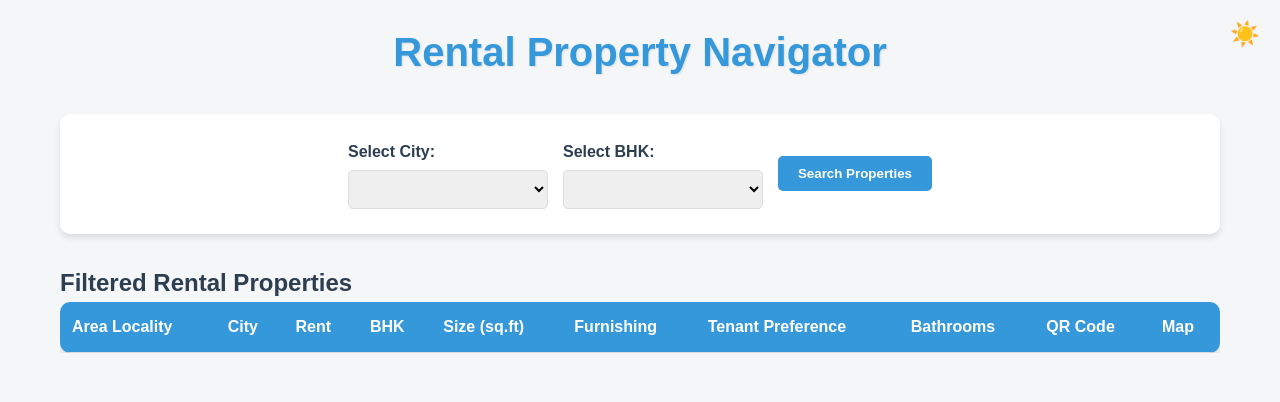
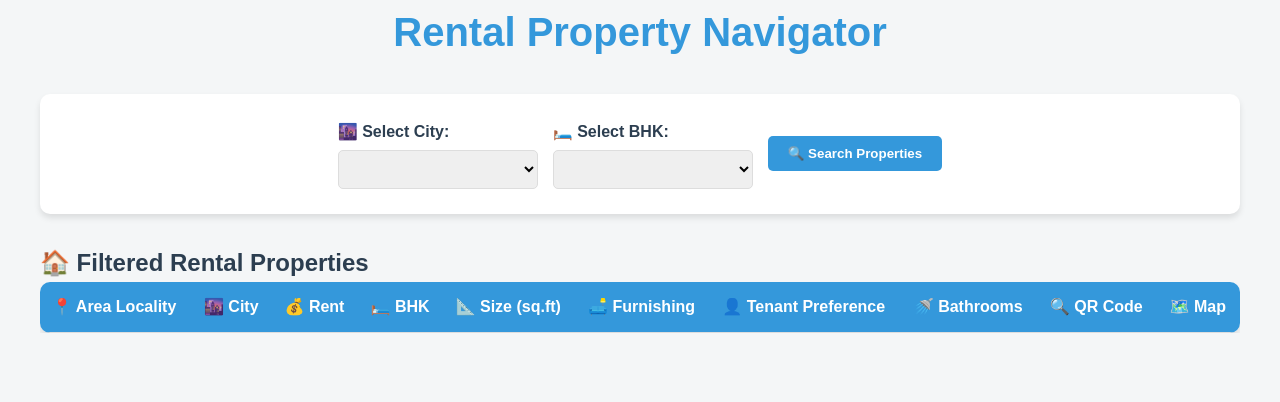
Before and after one commit to DhaneshGore/Rent-House-In-Metropolitan-City, a Flask app: template search/templates/index.html in a window 1280 px wide. Shown: the top 402 px of the page. Run offline with Flask 3, Linux system fonts and the light colour scheme; the template is opened without the code that fills it, so the values that code supplies are empty; parts of the project's set-up code (start-up, migrations or seed data) failed here and were passed over.

Commit message:
Initial commit

```diff
--- a/search/aap.py
+++ b/search/aap.py
@@ -70,7 +70,7 @@ def index():
 
         if not filtered_data.empty:
             # Generate QR Codes for filtered properties
-            filtered_data['QR Code'] = filtered_data.apply(generate_qr_code, axis=1)
+            filtered_data.loc[:, 'QR Code'] = filtered_data.apply(generate_qr_code, axis=1)
 
             # Create a map centered on the filtered properties
             center_lat = filtered_data['Latitude'].mean()
--- a/search/static/css/styles.css
+++ b/search/static/css/styles.css
@@ -1,33 +1,66 @@
-/* Rental Property Navigator Styles */
+/* Light and Dark Mode Variables */
 :root {
-    --primary-color: #3498db;
-    --secondary-color: #2ecc71;
-    --background-color: #f4f6f7;
-    --text-color: #2c3e50;
-    --card-background: #ffffff;
-    --hover-color: #2980b9;
+    --primary-color-light: #3498db;
+    --secondary-color-light: #2ecc71;
+    --background-color-light: #f4f6f7;
+    --text-color-light: #2c3e50;
+    --card-background-light: #ffffff;
+    --hover-color-light: #2980b9;
+
+    --primary-color-dark: #2196f3;
+    --secondary-color-dark: #4caf50;
+    --background-color-dark: #121212;
+    --text-color-dark: #e0e0e0;
+    --card-background-dark: #1e1e1e;
+    --hover-color-dark: #64b5f6;
+
+    --primary-color: var(--primary-color-light);
+    --secondary-color: var(--secondary-color-light);
+    --background-color: var(--background-color-light);
+    --text-color: var(--text-color-light);
+    --card-background: var(--card-background-light);
+    --hover-color: var(--hover-color-light);
 }
 
+/* Dark Mode */
+body.dark-mode {
+    --primary-color: var(--primary-color-dark);
+    --secondary-color: var(--secondary-color-dark);
+    --background-color: var(--background-color-dark);
+    --text-color: var(--text-color-dark);
+    --card-background: var(--card-background-dark);
+    --hover-color: var(--hover-color-dark);
+}
+
+/* General Styles */
 * {
     margin: 0;
     padding: 0;
     box-sizing: border-box;
     font-family: 'Arial', sans-serif;
+    transition: background-color 0.0s, color 0.0s;
 }
 
 body {
     background-color: var(--background-color);
     color: var(--text-color);
     line-height: 1.6;
-    padding: 20px;
     max-width: 1200px;
     margin: 0 auto;
 }
 
-.container {
-    width: 100%;
-    max-width: 1200px;
-    margin: 0 auto;
+/* Theme Toggle Switch */
+.theme-switch-wrapper {
+    position: fixed;
+    top: 20px;
+    right: 20px;
+    display: flex;
+    align-items: center;
+}
+
+/* Hide checkbox */
+.theme-switch input {
+    display: none;
 }
 
 /* Header Styling */
@@ -39,7 +72,6 @@ header {
 header h1 {
     color: var(--primary-color);
     font-size: 2.5em;
-    text-shadow: 1px 1px 2px rgba(0, 0, 0, 0.1);
 }
 
 /* Filter Section */
@@ -74,7 +106,7 @@ header h1 {
     border: 1px solid #ddd;
     border-radius: 5px;
     min-width: 200px;
-    transition: all 0.3s ease;
+    transition: all 0.0s ease;
 }
 
 #filterForm select:focus {
@@ -91,7 +123,7 @@ header h1 {
     border-radius: 5px;
     cursor: pointer;
     font-weight: bold;
-    transition: background-color 0.3s ease;
+    transition: background-color 0.0s ease;
 }
 
 #filterForm button:hover {
@@ -144,7 +176,7 @@ header h1 {
 
 #filteredTable tr:hover {
     background-color: #e6f2ff;
-    transition: background-color 0.3s ease;
+    transition: background-color 0.0s ease;
 }
 
 #filteredTable .qr-code {
@@ -162,7 +194,7 @@ header h1 {
     border-radius: 5px;
     cursor: pointer;
     text-decoration: none;
-    transition: background-color 0.3s ease;
+    transition: background-color 0.0s ease;
 }
 
 .map-btn:hover {
@@ -215,109 +247,3 @@ header h1 {
 .table-responsive {
     overflow-x: auto;
 }
-
-:root {
-    /* Light Mode Colors */
-    --primary-color-light: #3498db;
-    --secondary-color-light: #2ecc71;
-    --background-color-light: #f4f6f7;
-    --text-color-light: #2c3e50;
-    --card-background-light: #ffffff;
-    --hover-color-light: #2980b9;
-
-    /* Dark Mode Colors */
-    --primary-color-dark: #2196f3;
-    --secondary-color-dark: #4caf50;
-    --background-color-dark: #121212;
-    --text-color-dark: #e0e0e0;
-    --card-background-dark: #1e1e1e;
-    --hover-color-dark: #64b5f6;
-
-    /* Default to Light Mode */
-    --primary-color: var(--primary-color-light);
-    --secondary-color: var(--secondary-color-light);
-    --background-color: var(--background-color-light);
-    --text-color: var(--text-color-light);
-    --card-background: var(--card-background-light);
-    --hover-color: var(--hover-color-light);
-}
-
-/* Dark Mode Styles */
-body.dark-mode {
-    --primary-color: var(--primary-color-dark);
-    --secondary-color: var(--secondary-color-dark);
-    --background-color: var(--background-color-dark);
-    --text-color: var(--text-color-dark);
-    --card-background: var(--card-background-dark);
-    --hover-color: var(--hover-color-dark);
-}
-
-/* Theme Toggle Styles */
-.theme-toggle {
-    position: fixed;
-    top: 20px;
-    right: 20px;
-    background: none;
-    border: none;
-    font-size: 24px;
-    cursor: pointer;
-    z-index: 1000;
-    transition: transform 0.3s ease;
-}
-
-.theme-toggle:hover {
-    transform: scale(1.2);
-}
-
-/* Ensure smooth transitions for theme changes */
-* {
-    transition: background-color 0.3s, color 0.3s;
-}
-
-body {
-    background-color: var(--background-color);
-    color: var(--text-color);
-}
-
-/* Theme-specific adjustments to existing styles */
-header h1 {
-    color: var(--primary-color);
-}
-
-.filter-section {
-    background-color: var(--card-background);
-}
-
-#filterForm button {
-    background-color: var(--primary-color);
-    color: white;
-}
-
-#filterForm button:hover {
-    background-color: var(--hover-color);
-}
-
-#filteredTable {
-    background-color: var(--card-background);
-}
-
-#filteredTable thead {
-    background-color: var(--primary-color);
-    color: white;
-}
-
-#filteredTable tr:nth-child(even) {
-    background-color: rgba(0, 0, 0, 0.05);
-}
-
-#filteredTable tr:hover {
-    background-color: rgba(52, 152, 219, 0.1);
-}
-
-.map-btn {
-    background-color: var(--secondary-color);
-}
-
-.map-btn:hover {
-    background-color: var(--secondary-color-light);
-}
--- a/search/templates/index.html
+++ b/search/templates/index.html
@@ -9,11 +9,6 @@
 </head>
 
 <body>
-    <!-- Theme Toggle Button -->
-    <button class="theme-toggle" aria-label="Toggle Theme">
-        <span class="theme-icon">☀️</span>
-    </button>
-
     <div class="container">
         <header>
             <h1>Rental Property Navigator</h1>
@@ -23,7 +18,7 @@
         <section class="filter-section">
             <form id="filterForm" method="POST">
                 <div class="form-group">
-                    <label for="city">Select City:</label>
+                    <label for="city">🌆 Select City:</label>
                     <select id="city" name="city" required>
                         {% for city in cities %}
                         <option value="{{ city }}">{{ city }}</option>
@@ -32,7 +27,7 @@
                 </div>
 
                 <div class="form-group">
-                    <label for="bhk">Select BHK:</label>
+                    <label for="bhk">🛏️ Select BHK:</label>
                     <select id="bhk" name="bhk" required>
                         {% for bhk in bhk_options %}
                         <option value="{{ bhk }}">{{ bhk }}</option>
@@ -40,14 +35,14 @@
                     </select>
                 </div>
 
-                <button type="submit">Search Properties</button>
+                <button type="submit">🔍 Search Properties</button>
             </form>
         </section>
 
         <!-- Map Section -->
         {% if map_html %}
         <section class="map-section">
-            <h2>Property Locations</h2>
+            <h2>📍 Property Locations</h2>
             <div id="mapContainer">
                 {{ map_html|safe }}
             </div>
@@ -57,21 +52,21 @@
         <!-- Results Table -->
         {% if data is not none %}
         <section class="results-section">
-            <h2>Filtered Rental Properties</h2>
+            <h2>🏠 Filtered Rental Properties</h2>
             <div class="table-responsive">
                 <table id="filteredTable">
                     <thead>
                         <tr>
-                            <th>Area Locality</th>
-                            <th>City</th>
-                            <th>Rent</th>
-                            <th>BHK</th>
-                            <th>Size (sq.ft)</th>
-                            <th>Furnishing</th>
-                            <th>Tenant Preference</th>
-                            <th>Bathrooms</th>
-                            <th>QR Code</th>
-                            <th>Map</th>
+                            <th>📍 Area Locality</th>
+                            <th>🌆 City</th>
+                            <th>💰 Rent</th>
+                            <th>🛏️ BHK</th>
+                            <th>📐 Size (sq.ft)</th>
+                            <th>🛋️ Furnishing</th>
+                            <th>👤 Tenant Preference</th>
+                            <th>🚿 Bathrooms</th>
+                            <th>🔍 QR Code</th>
+                            <th>🗺️ Map</th>
                         </tr>
                     </thead>
                     <tbody>
@@ -90,7 +85,7 @@
                             </td>
                             <td>
                                 <a href="https://www.google.com/maps?q={{ row['Latitude'] }},{{ row['Longitude'] }}" target="_blank">
-                                    <button class="map-btn">View on Map</button>
+                                    <button class="map-btn">🗺️ View on Map</button>
                                 </a>
                             </td>
                         </tr>
@@ -101,58 +96,6 @@
         </section>
         {% endif %}
     </div>
-
-    <!-- Loading State Script -->
-    <script>
-        document.addEventListener('DOMContentLoaded', () => {
-            const themeToggle = document.querySelector('.theme-toggle');
-            const themeIcon = themeToggle.querySelector('.theme-icon');
-
-            // Check for saved theme preference or system preference
-            const savedTheme = localStorage.getItem('theme');
-            const systemPrefersDark = window.matchMedia('(prefers-color-scheme: dark)');
-
-            function setTheme(theme) {
-                if (theme === 'dark') {
-                    document.body.classList.add('dark-mode');
-                    themeIcon.textContent = '🌙';
-                    localStorage.setItem('theme', 'dark');
-                } else {
-                    document.body.classList.remove('dark-mode');
-                    themeIcon.textContent = '☀️';
-                    localStorage.setItem('theme', 'light');
-                }
-            }
-
-            // Initial theme setup
-            if (savedTheme) {
-                setTheme(savedTheme);
-            } else if (systemPrefersDark.matches) {
-                setTheme('dark');
-            }
-
-            // Theme toggle event listener
-            themeToggle.addEventListener('click', () => {
-                const currentTheme = document.body.classList.contains('dark-mode') ? 'dark' : 'light';
-                setTheme(currentTheme === 'light' ? 'dark' : 'light');
-            });
-
-            // Listen for system theme changes
-            systemPrefersDark.addListener((e) => {
-                setTheme(e.matches ? 'dark' : 'light');
-            });
-        });
-        document.getElementById("filterForm").addEventListener("submit", function () {
-            const submitButton = this.querySelector("button");
-            submitButton.innerHTML = "Searching...";
-            submitButton.disabled = true;
-
-            setTimeout(() => {
-                submitButton.innerHTML = "Search Properties";
-                submitButton.disabled = false;
-            }, 3000);
-        });
-    </script>
 </body>
 
 </html>
--- a/templates/interactive.html
+++ b/templates/interactive.html
@@ -7,7 +7,6 @@
     <title>House Rent Prediction</title>
     <script src="https://code.jquery.com/jquery-3.6.0.min.js"></script>
     <link rel="stylesheet" href="{{ url_for('static', filename='css/styles.css') }}">
-
 </head>
 
 <body>
@@ -60,6 +59,9 @@
 
         <!-- Address Map -->
         <div id="map"></div>
+
+        <!-- Go to Search Page Button -->
+        <button class="btn" onclick="window.location.href='/search/'">🔍 Search Address</button>
     </div>
 
     <script>
```
Also changed, not shown: requirements.txt (added, +306 -0 lines), static/css/styles.css (+18 -0 lines), app.py (line endings or trailing spaces).
